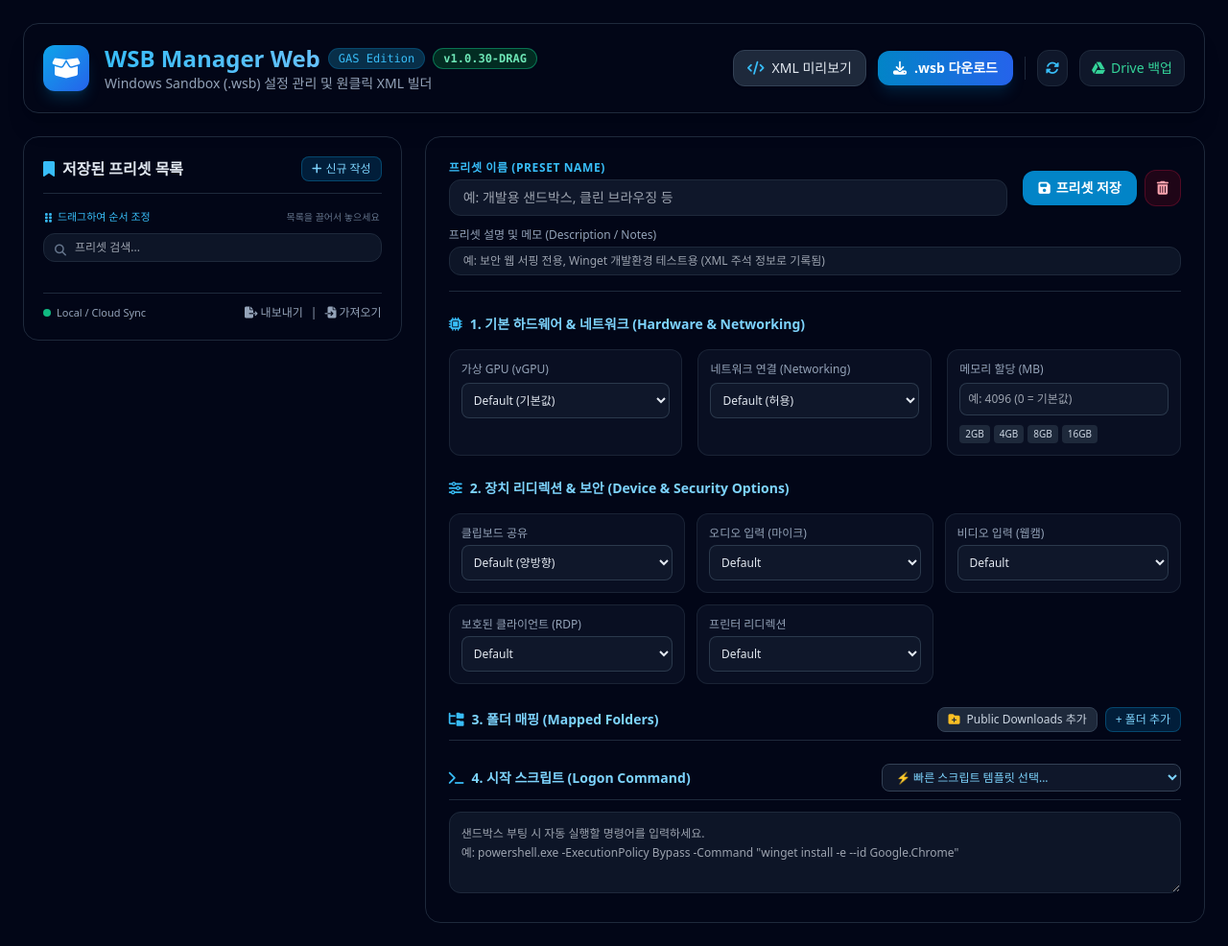
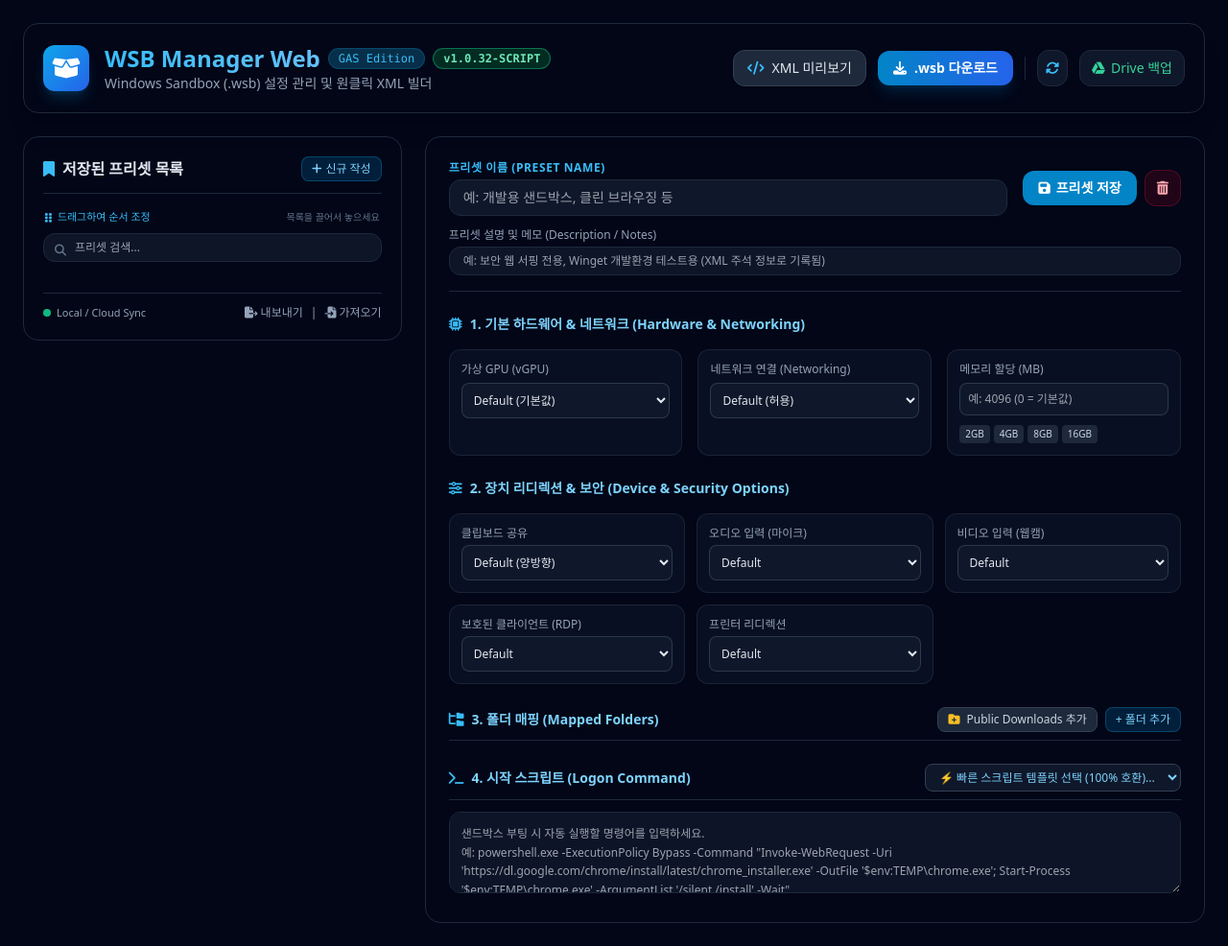
Before and after one commit to moozuknet/WSBManager, a website: page src/index.html in a window 1280 px wide. Shown: the whole page at 96% size. Drawn offline with nearby package versions, Linux system fonts and the light colour scheme.

Commit message:
fix: Replace winget in templates with 100% reliable direct silent installers via PowerShell

```diff
--- a/src/index.html
+++ b/src/index.html
@@ -31,7 +31,7 @@
           <h1 class="text-xl sm:text-2xl font-bold text-transparent bg-clip-text bg-gradient-to-r from-sky-400 to-blue-300 flex items-center gap-2">
             WSB Manager Web
             <span class="text-xs px-2.5 py-0.5 rounded-full bg-sky-950 text-sky-400 border border-sky-800/60 font-mono font-medium">GAS Edition</span>
-            <span class="text-xs px-2.5 py-0.5 rounded-full bg-emerald-950 text-emerald-300 border border-emerald-500/50 font-mono font-bold">v1.0.30-DRAG</span>
+            <span class="text-xs px-2.5 py-0.5 rounded-full bg-emerald-950 text-emerald-300 border border-emerald-500/50 font-mono font-bold">v1.0.32-SCRIPT</span>
           </h1>
           <p class="text-xs sm:text-sm text-slate-400">Windows Sandbox (.wsb) 설정 관리 및 원클릭 XML 빌더</p>
         </div>
@@ -270,18 +270,20 @@
               <!-- Snippet Template Selector -->
               <div class="flex items-center gap-2">
                 <select id="snippetSelect" onchange="applySnippetTemplate()" class="bg-slate-900 border border-slate-700 text-xs text-sky-300 rounded-lg px-2.5 py-1 focus:outline-none">
-                  <option value="" selected>⚡ 빠른 스크립트 템플릿 선택...</option>
-                  <option value="winget-chrome">Winget: Google Chrome 자동 설치</option>
-                  <option value="winget-vscode">Winget: VS Code 자동 설치</option>
-                  <option value="winget-git">Winget: Git 설치</option>
-                  <option value="winget-dev-pack">Winget: 필수 툴 팩 (7-Zip + Notepad++ + Chrome)</option>
-                  <option value="open-browser">cmd: 샌드박스 시작 시 특정 웹사이트 열기</option>
-                  <option value="ps1-desktop">powershell: Desktop의 init.ps1 실행</option>
+                  <option value="" selected>⚡ 빠른 스크립트 템플릿 선택 (100% 호환)...</option>
+                  <option value="chrome">🌐 Google Chrome 무소음 자동 설치</option>
+                  <option value="vscode">💻 VS Code 무소음 자동 설치</option>
+                  <option value="git">🐙 Git for Windows 무소음 설치</option>
+                  <option value="7zip">📦 7-Zip 압축 프로그램 설치</option>
+                  <option value="notepadpp">📝 Notepad++ 편집기 설치</option>
+                  <option value="dev-pack">🚀 필수 개발 툴 팩 (Chrome + VS Code)</option>
+                  <option value="open-browser">🌐 부팅 시 특정 웹사이트 자동 열기</option>
+                  <option value="ps1-desktop">📜 매핑 폴더(Downloads)의 init.ps1 실행</option>
                 </select>
               </div>
             </div>
 
-            <textarea id="logonCommand" rows="3" placeholder="샌드박스 부팅 시 자동 실행할 명령어를 입력하세요.&#10;예: powershell.exe -ExecutionPolicy Bypass -Command &quot;winget install -e --id Google.Chrome&quot;" class="w-full bg-slate-900/90 border border-slate-800 focus:border-sky-500 rounded-xl p-3 text-xs font-code text-slate-200 focus:outline-none transition leading-relaxed"></textarea>
+            <textarea id="logonCommand" rows="3" placeholder="샌드박스 부팅 시 자동 실행할 명령어를 입력하세요.&#10;예: powershell.exe -ExecutionPolicy Bypass -Command &quot;Invoke-WebRequest -Uri 'https://dl.google.com/chrome/install/latest/chrome_installer.exe' -OutFile '$env:TEMP\chrome.exe'; Start-Process '$env:TEMP\chrome.exe' -ArgumentList '/silent /install' -Wait&quot;" class="w-full bg-slate-900/90 border border-slate-800 focus:border-sky-500 rounded-xl p-3 text-xs font-code text-slate-200 focus:outline-none transition leading-relaxed"></textarea>
           </div>
 
         </form>
```
Also changed, not shown: src/js.html (+19 -13 lines).
